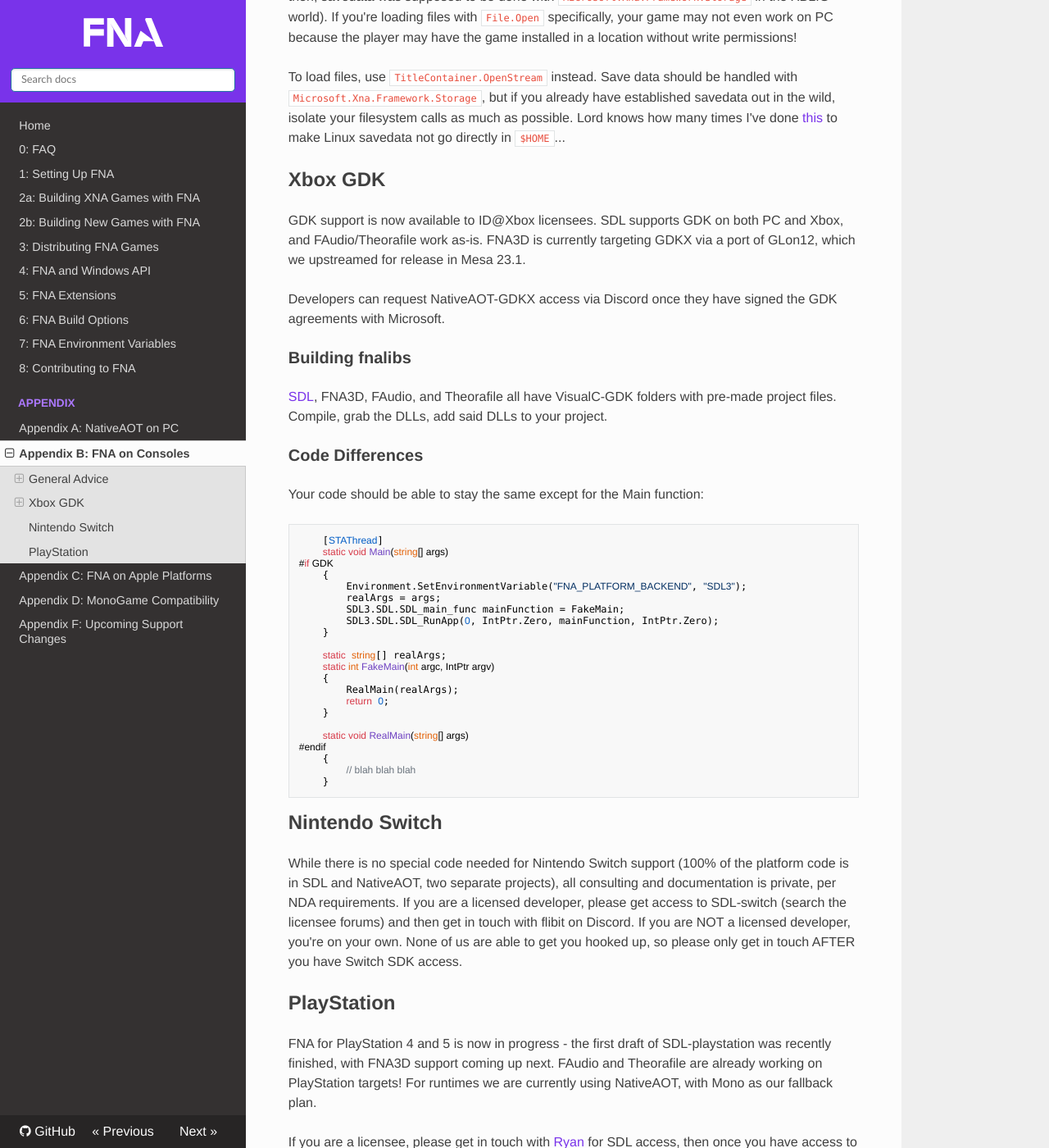
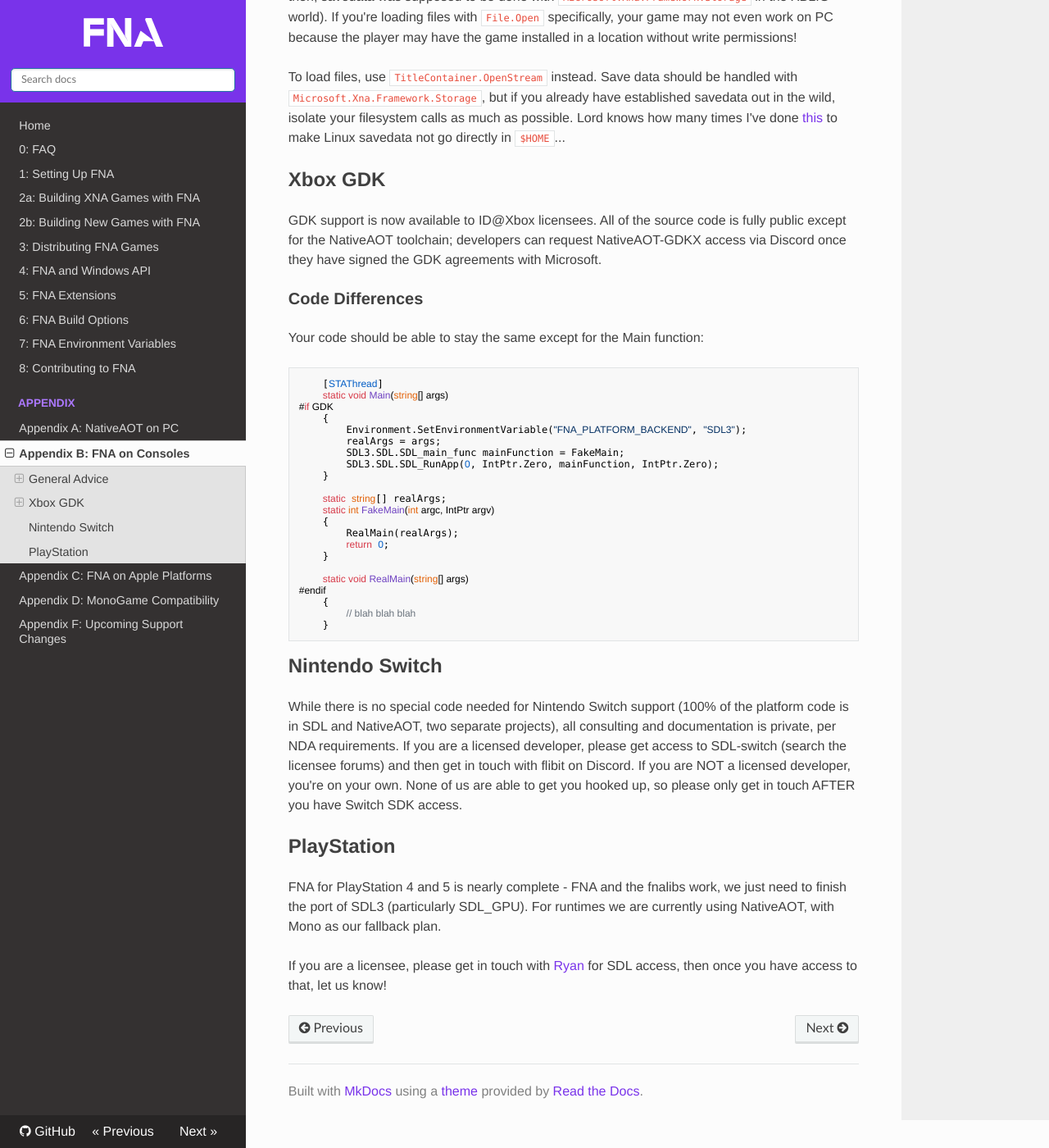
Before and after one commit to FNA-XNA/docs, an MkDocs documentation site: the page built from docs/appendix/Appendix-B:-FNA-on-Consoles.md, in a window 1280 px wide and 1400 px high, scrolled down 1782 px. Shown: the whole window at 82% size. Built offline with MkDocs 1.6.1, drawn with Linux system fonts in a browser that asks for light colours; nearby versions of some CDN libraries.

Commit message:
Update console port status

```diff
--- a/docs/appendix/Appendix-B:-FNA-on-Consoles.md
+++ b/docs/appendix/Appendix-B:-FNA-on-Consoles.md
@@ -81,12 +81,7 @@
 To load files, use `TitleContainer.OpenStream` instead. Save data should be handled with `Microsoft.Xna.Framework.Storage`, but if you already have established savedata out in the wild, isolate your filesystem calls as much as possible. Lord knows how many times I've done [this](../4:-FNA-and-Windows-API.md#environmentspecialfolder) to make Linux savedata not go directly in `$HOME`...
 
 ## Xbox GDK
-GDK support is now available to ID@Xbox licensees. SDL supports GDK on both PC and Xbox, and FAudio/Theorafile work as-is. FNA3D is currently targeting GDKX via a port of GLon12, which we upstreamed for release in Mesa 23.1.
-
-Developers can request NativeAOT-GDKX access via Discord once they have signed the GDK agreements with Microsoft.
-
-### Building fnalibs
-[SDL](https://github.com/libsdl-org/SDL/), FNA3D, FAudio, and Theorafile all have VisualC-GDK folders with pre-made project files. Compile, grab the DLLs, add said DLLs to your project.
+GDK support is now available to ID@Xbox licensees. All of the source code is fully public except for the NativeAOT toolchain; developers can request NativeAOT-GDKX access via Discord once they have signed the GDK agreements with Microsoft.
 
 ### Code Differences
 Your code should be able to stay the same except for the Main function:
@@ -122,6 +117,6 @@
 
 ## PlayStation
 
-FNA for PlayStation 4 and 5 is now in progress - the first draft of SDL-playstation was recently finished, with FNA3D support coming up next. FAudio and Theorafile are already working on PlayStation targets! For runtimes we are currently using NativeAOT, with Mono as our fallback plan.
+FNA for PlayStation 4 and 5 is nearly complete - FNA and the fnalibs work, we just need to finish the port of SDL3 (particularly SDL_GPU). For runtimes we are currently using NativeAOT, with Mono as our fallback plan.
 
 If you are a licensee, please get in touch with [Ryan](mailto:icculus@icculus.org) for SDL access, then once you have access to that, let us know!
```
